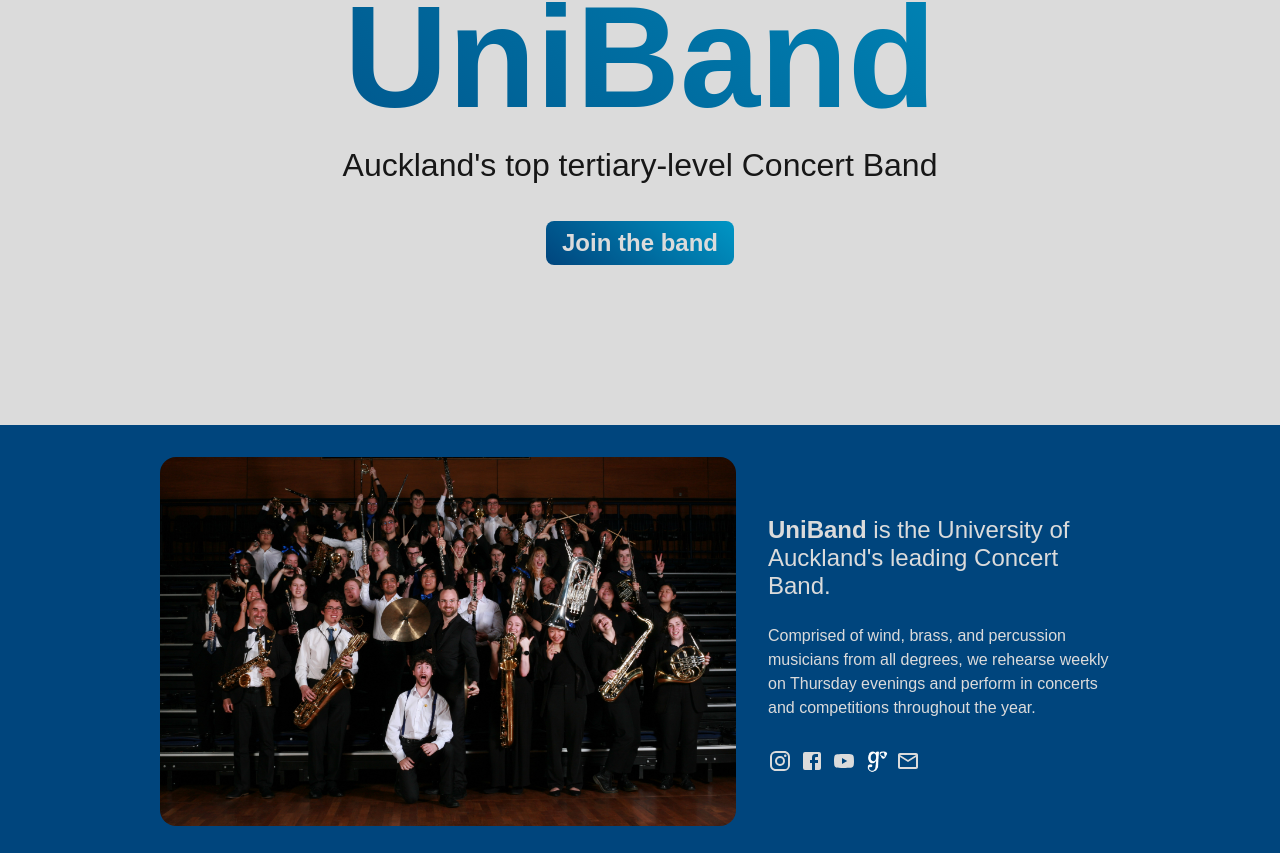
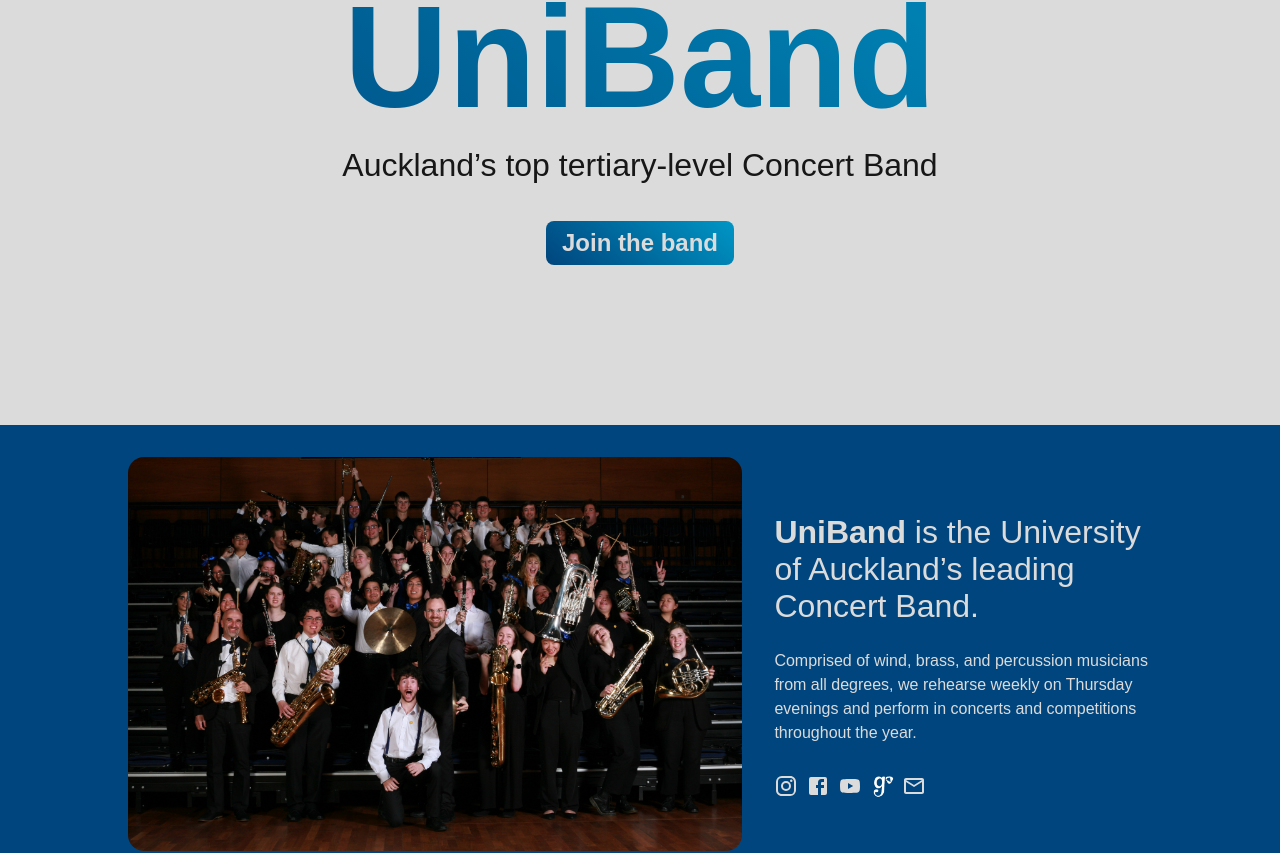
Before and after one commit to UniBand/uniband-site, a Next.js app: page / in a window 1280 px wide. Shown: the part 313-1166 px from the top of the page. Built offline with nearby package versions, Linux system fonts and the light colour scheme.

Commit message:
style: minor size adjustments

```diff
--- a/src/app/globals.css
+++ b/src/app/globals.css
@@ -3,7 +3,7 @@
   --foreground: #171717;
   --hyperlink: #00457d;
 
-  --body-margins: 10rem;
+  --body-margins: 10vw;
 }
 
 html,
--- a/src/app/layout.tsx
+++ b/src/app/layout.tsx
@@ -5,7 +5,7 @@
 
 export const metadata: Metadata = {
   title: "UniBand",
-  description: "Auckland's top tertiary-level concert band",
+  description: "Auckland’s top tertiary-level concert band",
 };
 
 export default function RootLayout({
--- a/src/app/page.tsx
+++ b/src/app/page.tsx
@@ -66,7 +66,7 @@
   justify-content: center;
 
   h2 {
-    font-size: 1.5rem;
+    font-size: 2rem;
     font-weight: 400;
   }
 
@@ -90,7 +90,7 @@
     <>
       <TitleBlock>
         <Title fontSize="9rem">UniBand</Title>
-        <p>Auckland's top tertiary-level Concert Band</p>
+        <p>Auckland’s top tertiary-level Concert Band</p>
         <JoinButton>
           <a href="/join">Join the band</a>
         </JoinButton>
@@ -105,7 +105,7 @@
         <AboutText>
           <h2>
             <HighlightedText>UniBand</HighlightedText> is the University of
-            Auckland's leading Concert Band.
+            Auckland’s leading Concert Band.
           </h2>
           <p>
             Comprised of wind, brass, and percussion musicians from all degrees,
```
